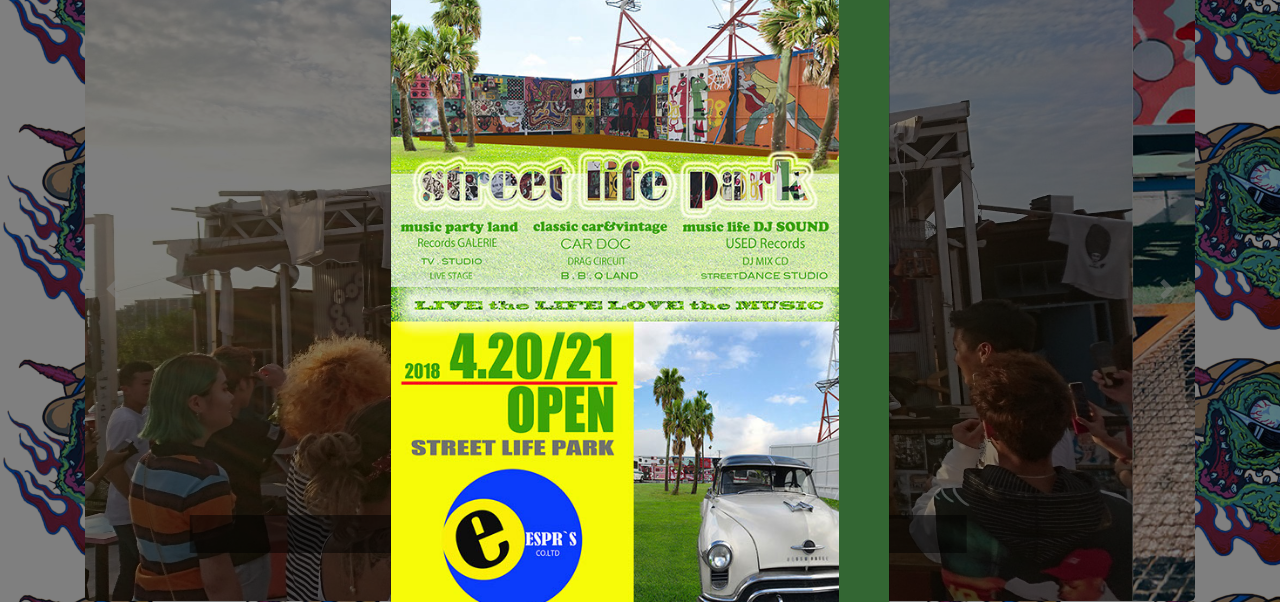
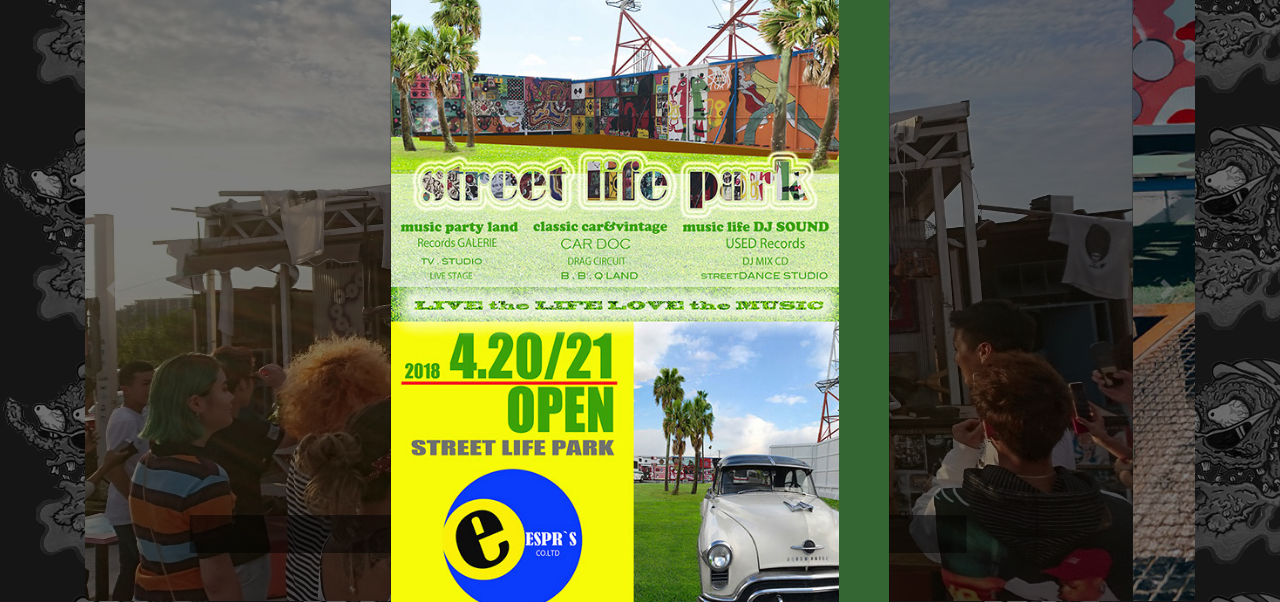
Before and after one commit to kohv2514/kohv2514.github.io, a website: page index.html in a window 1280 px wide. Shown: the part 123-725 px from the top of the page. Drawn offline with nearby package versions, Linux system fonts and the light colour scheme.

Commit message:
Update style.css

```diff
--- a/style.css
+++ b/style.css
@@ -22,7 +22,7 @@
 		filter: drop-shadow(2px 2px 1.5px rgba(11,11,11,0.6));
 	}
 body{
-	background-image: url(img/sphink1.png);
+	background-image: url(img/sphinkk.png);
 }
 /* caru*/
 	#caru h2{
```
